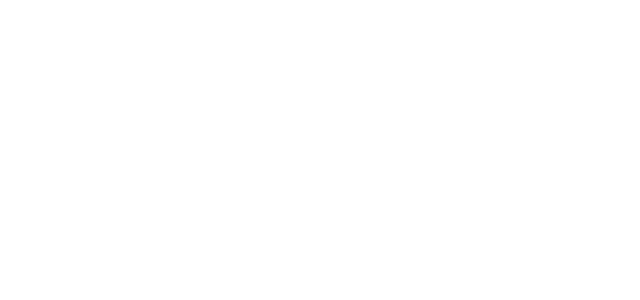
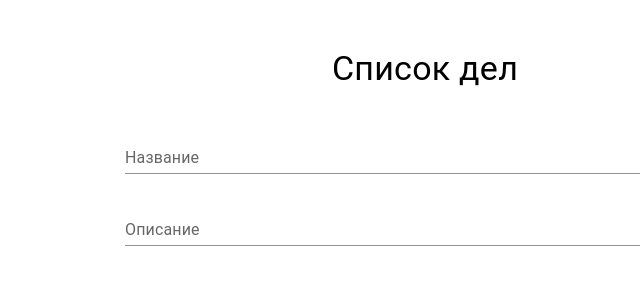
Before and after one commit to vladimir-ioshkin/react-redux-todo, a React (Create React App) app: page / in a window 1280 px wide. Shown: the top 300 px of the page, without its empty margins (215-855 px from the left). Built offline with nearby package versions, Linux system fonts and the light colour scheme.

Commit message:
added form

```diff
--- a/package.json
+++ b/package.json
@@ -3,6 +3,9 @@
   "version": "0.1.0",
   "private": true,
   "dependencies": {
+    "@emotion/react": "^11.7.0",
+    "@emotion/styled": "^11.6.0",
+    "@mui/material": "^5.2.1",
     "@testing-library/jest-dom": "^5.15.1",
     "@testing-library/react": "^11.2.7",
     "@testing-library/user-event": "^12.8.3",
--- a/src/App.js
+++ b/src/App.js
@@ -1,5 +1,13 @@
+import { Container, Typography } from '@mui/material';
+import { ItemForm } from './components/ItemForm';
+
 export const App = () => {
-  return (
-    <div></div>
-  );
-}
+    return (
+        <Container maxWidth='md'>
+            <Typography variant='h4' component='h1' align='center' mt={6}>
+                Список дел
+            </Typography>
+            <ItemForm />
+        </Container>
+    );
+};
--- /dev/null
+++ b/src/components/ItemForm.jsx
@@ -0,0 +1,27 @@
+import { Box, TextField } from '@mui/material';
+
+const boxStyle = {
+    width: 600,
+    margin: '20px auto',
+};
+
+export const ItemForm = () => {
+    return (
+        <Box component='form' sx={boxStyle} noValidate autoComplete='off'>
+            <TextField
+                id='title'
+                label='Название'
+                variant='standard'
+                fullWidth
+                margin='normal'
+            />
+            <TextField
+                id='description'
+                label='Описание'
+                variant='standard'
+                fullWidth
+                margin='normal'
+            />
+        </Box>
+    );
+};
```
Also changed, not shown: 1 other file (tests, documents, lock files or other folders).
